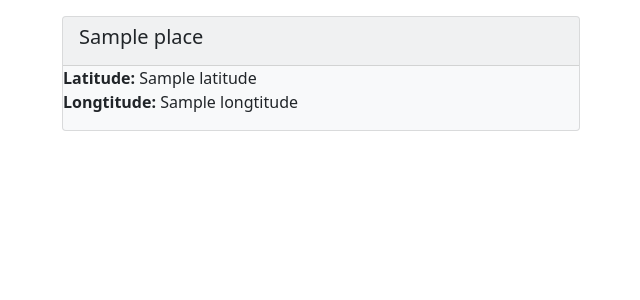
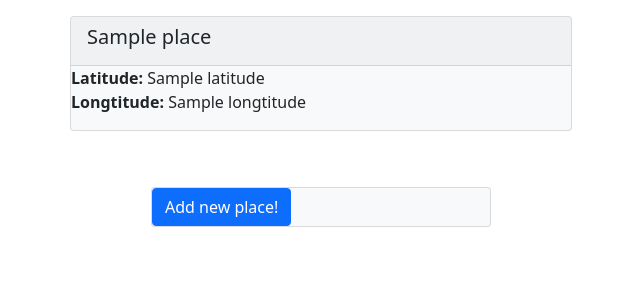
Before and after one commit to Rutrle/weather-web, a Django app: template weather_web/weather/templates/weather/place_list.html in a window 1280 px wide. Shown: the part 56-356 px from the top of the page, without its empty margins (319-959 px from the left). Run offline with Django 3.2, Linux system fonts and the light colour scheme; the template is opened without the code that fills it: most values are stand-ins (such as "Sample title", 1, 10 or a date in 2020).

Commit message:
added link to place create to place list

```diff
--- a/weather_web/weather/templates/weather/place_list.html
+++ b/weather_web/weather/templates/weather/place_list.html
@@ -2,9 +2,9 @@
 
 {% block content %}
 
-<div class='container p-3 md-c'>
+<div class='container p-3  col-md-6'>
 {% for place in place_list %}
-  <div class='container col-md-6'>
+  <div class='container'>
     <div class='card text-dark bg-light mb-4'>
       <div class='card-header'>
         <h5 class="card-title">{{place.name}}</h5>
@@ -14,4 +14,12 @@
   </div>
 {% endfor %}
 </div>
+
+<div class='container p-3  col-md-4'>
+    <div class='card text-dark bg-light mb-4'>
+
+    <a href="{% url 'weather:place_create' %}"><button type="button" class="btn btn-primary">Add new place!</button></a>
+    </div>
+</div>
+
 {% endblock content %}
```
Also changed, not shown: weather_web/weather/views.py (+13 -2 lines).
